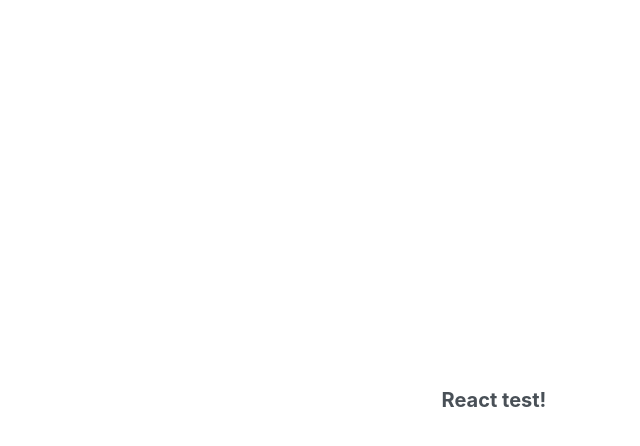
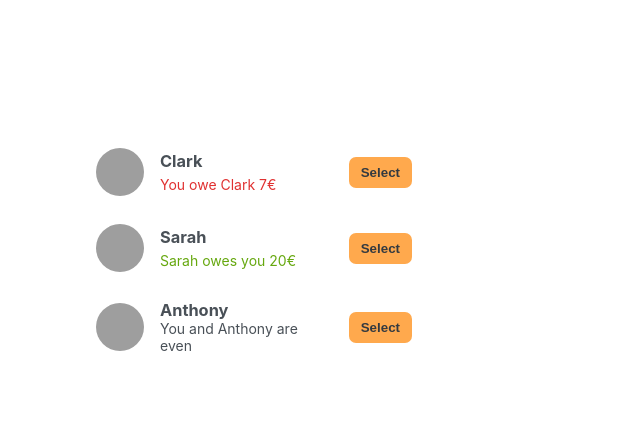
Before and after one commit to TiLourinho/eat-and-split, a React (Vite) app: page / in a window 1280 px wide. Shown: the top 446 px of the page, without its empty margins (146-786 px from the left). Built offline with nearby package versions, Linux system fonts and the light colour scheme; grey boxes are pictures that could not be loaded.

Commit message:
Import FriendsList component to App

```diff
--- a/src/App.jsx
+++ b/src/App.jsx
@@ -1,8 +1,12 @@
+import FriendsList from "./components/FriendsList";
+
 function App() {
   return (
-    <>
-      <h1>React test!</h1>
-    </>
+    <main className="app">
+      <section className="sidebar">
+        <FriendsList />
+      </section>
+    </main>
   );
 }
 
```
